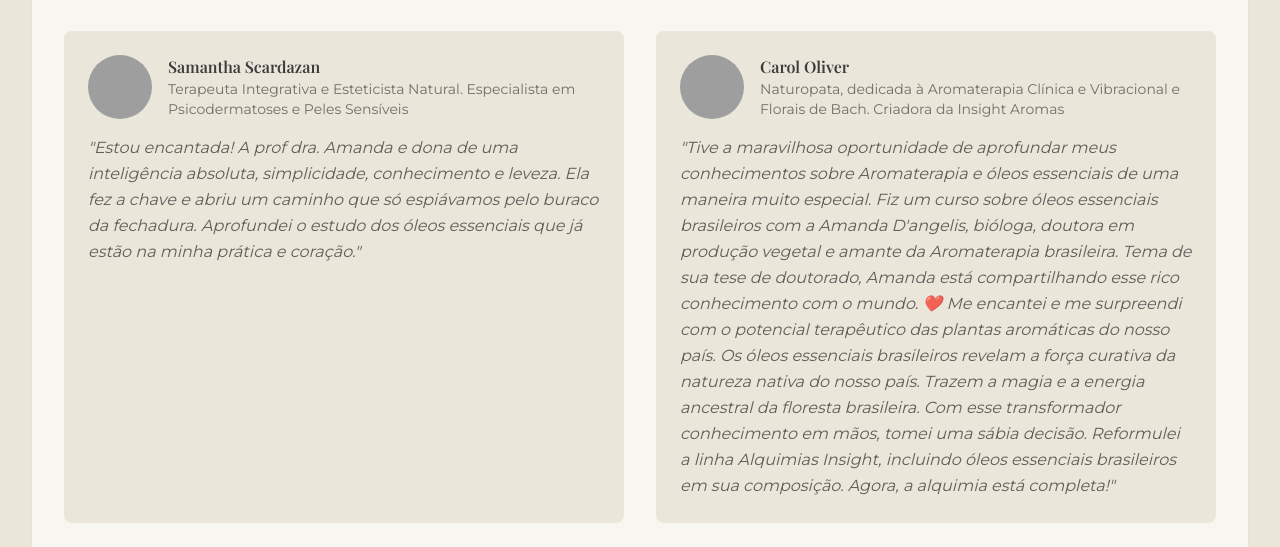
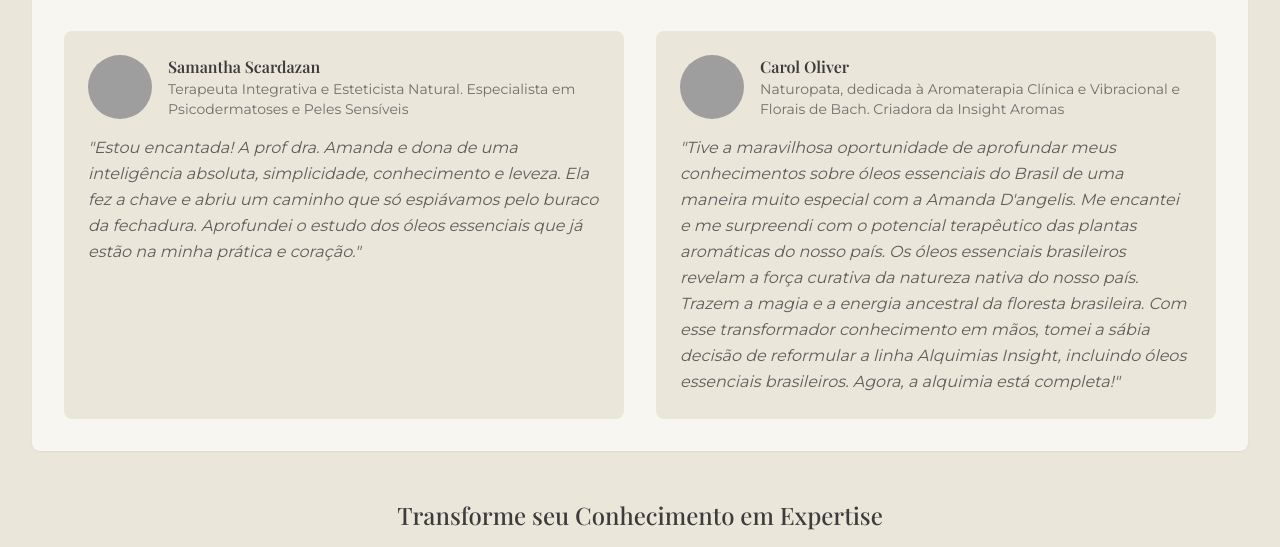
Before and after one commit to sergiocostafh/botanical-web, a React (Vite) app: page / in a window 1280 px wide. Shown: the part 2322-2869 px from the top of the page. Built offline with nearby package versions, Linux system fonts and the light colour scheme; no server answers; the database is empty; grey boxes are pictures that could not be loaded; a web font is replaced by a local one.

Commit message:
Replace testimonial text
The AI replaced the testimonial text in `src/components/Mentoria.tsx` with the provided text.

```diff
--- a/src/components/Mentoria.tsx
+++ b/src/components/Mentoria.tsx
@@ -118,9 +118,7 @@ const Mentoria = () => {
                 </div>
               </div>
               <blockquote className="text-botanical-dark/80 italic leading-relaxed">
-                "Tive a maravilhosa oportunidade de aprofundar meus conhecimentos sobre Aromaterapia e óleos essenciais de uma maneira muito especial. Fiz um curso sobre óleos essenciais brasileiros com a Amanda D'angelis, bióloga, doutora em produção vegetal e amante da Aromaterapia brasileira. Tema de sua tese de doutorado, Amanda está compartilhando esse rico conhecimento com o mundo. ❤️
-                Me encantei e me surpreendi com o potencial terapêutico das plantas aromáticas do nosso país. Os óleos essenciais brasileiros revelam a força curativa da natureza nativa do nosso país. Trazem a magia e a energia ancestral da floresta brasileira.
-                Com esse transformador conhecimento em mãos, tomei uma sábia decisão. Reformulei a linha Alquimias Insight, incluindo óleos essenciais brasileiros em sua composição. Agora, a alquimia está completa!"
+                "Tive a maravilhosa oportunidade de aprofundar meus conhecimentos sobre óleos essenciais do Brasil de uma maneira muito especial com a Amanda D'angelis. Me encantei e me surpreendi com o potencial terapêutico das plantas aromáticas do nosso país. Os óleos essenciais brasileiros revelam a força curativa da natureza nativa do nosso país. Trazem a magia e a energia ancestral da floresta brasileira. Com esse transformador conhecimento em mãos, tomei a sábia decisão de reformular a linha Alquimias Insight, incluindo óleos essenciais brasileiros. Agora, a alquimia está completa!"
               </blockquote>
             </div>
           </div>
```
